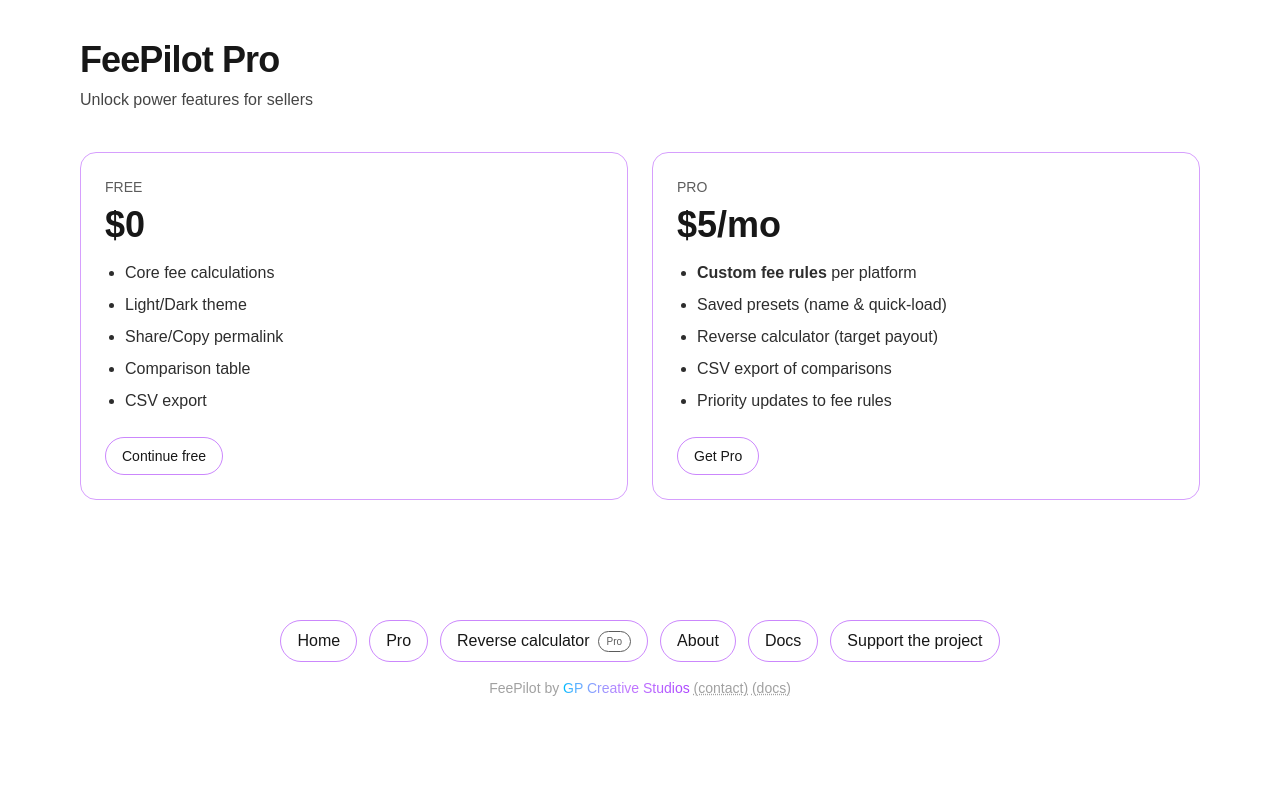
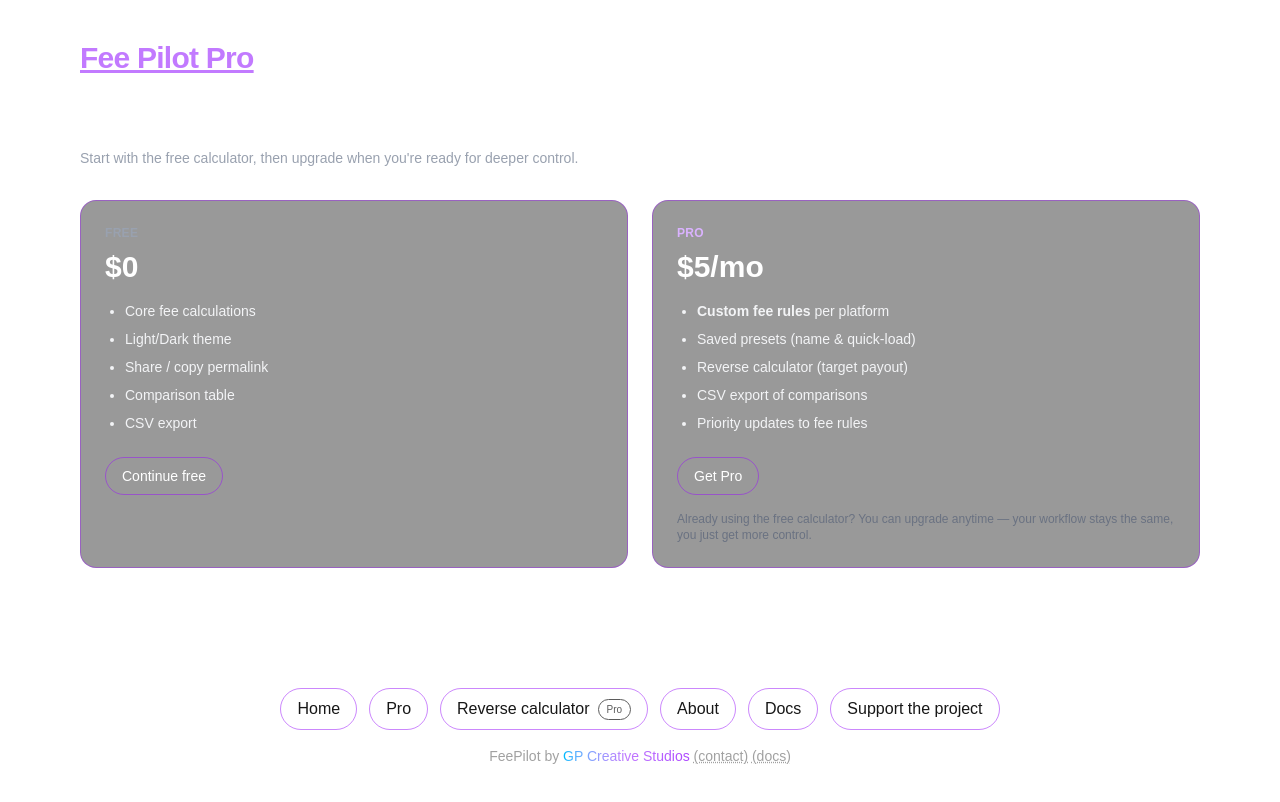
Before and after one commit to gpcreativestudios2018/FeePilot, a Next.js app: page /pro in a window 1280 px wide. Shown: the top 802 px of the page. Built offline with nearby package versions, Linux system fonts and the light colour scheme; no server answers.

Commit message:
ui(pro): polish Pro overview layout (#169)
Co-authored-by: Gordon <gpcreativestudios2018@users.noreply.github.com>

```diff
--- a/src/app/pro/ProClient.tsx
+++ b/src/app/pro/ProClient.tsx
@@ -10,38 +10,50 @@ const hasCheckout = Boolean(checkoutUrl);
 
 export default function ProClient() {
   return (
-    <main className="mx-auto max-w-6xl px-4 pb-20">
-      <header className="py-10">
-        <h1 className="text-4xl font-semibold tracking-tight">FeePilot Pro</h1>
-        <p className="mt-2 opacity-80">Unlock power features for sellers</p>
+    <main className="mx-auto max-w-6xl px-4 py-10 pb-20">
+      {/* Hero / overview (match Docs/About vibe) */}
+      <header className="max-w-3xl">
+        <h1 className="text-3xl font-semibold tracking-tight text-purple-400 underline">
+          Fee Pilot Pro
+        </h1>
+        <p className="mt-4 text-base text-white" suppressHydrationWarning>
+          Unlock power features for sellers: work backward from a target payout, tune fee rules,
+          and export comparisons for your workflow.
+        </p>
+        <p className="mt-2 text-sm text-gray-400">
+          Start with the free calculator, then upgrade when you&apos;re ready for deeper control.
+        </p>
       </header>
 
-      <section className="grid gap-6 sm:grid-cols-2">
+      {/* Free vs Pro overview */}
+      <section className="mt-8 grid gap-6 sm:grid-cols-2">
         {/* Free card */}
-        <div className="rounded-2xl border border-purple-600/40 p-6">
-          <div className="text-sm opacity-70">FREE</div>
-          <div className="mt-2 text-4xl font-bold">$0</div>
-          <ul className="mt-4 list-disc space-y-2 pl-5 opacity-90">
+        <div className="rounded-2xl border border-purple-600/40 bg-black/40 p-6 text-white">
+          <div className="text-xs font-semibold uppercase tracking-wide text-gray-400">Free</div>
+          <div className="mt-2 text-3xl font-bold">$0</div>
+          <ul className="mt-4 list-disc space-y-2 pl-5 text-sm text-gray-100">
             <li>Core fee calculations</li>
             <li>Light/Dark theme</li>
-            <li>Share/Copy permalink</li>
+            <li>Share / copy permalink</li>
             <li>Comparison table</li>
             <li>CSV export</li>
           </ul>
           <Link
             href={'/' as Route}
-            className="mt-6 inline-block rounded-full border border-purple-600/50 px-4 py-2 text-sm hover:bg-white/5"
+            className="mt-6 inline-flex items-center rounded-full border border-purple-600/50 px-4 py-2 text-sm hover:bg-white/5"
           >
             Continue free
           </Link>
         </div>
 
         {/* Pro card */}
-        <div className="rounded-2xl border border-purple-600/40 p-6">
-          <div className="text-sm opacity-70">PRO</div>
-          <div className="mt-2 text-4xl font-bold">$5/mo</div>
-          <ul className="mt-4 list-disc space-y-2 pl-5 opacity-90">
-            <li><strong>Custom fee rules</strong> per platform</li>
+        <div className="rounded-2xl border border-purple-600/40 bg-black/40 p-6 text-white">
+          <div className="text-xs font-semibold uppercase tracking-wide text-purple-300">Pro</div>
+          <div className="mt-2 text-3xl font-bold">$5/mo</div>
+          <ul className="mt-4 list-disc space-y-2 pl-5 text-sm text-gray-100">
+            <li>
+              <strong>Custom fee rules</strong> per platform
+            </li>
             <li>Saved presets (name &amp; quick-load)</li>
             <li>Reverse calculator (target payout)</li>
             <li>CSV export of comparisons</li>
@@ -52,7 +64,7 @@ export default function ProClient() {
             {hasCheckout ? (
               <a
                 href={checkoutUrl as string}
-                className="rounded-full border border-purple-600/50 px-4 py-2 text-sm hover:bg-white/5"
+                className="inline-flex items-center rounded-full border border-purple-600/50 px-4 py-2 text-sm hover:bg-white/5"
               >
                 Get Pro
               </a>
@@ -60,7 +72,7 @@ export default function ProClient() {
               <button
                 type="button"
                 onClick={() => alert('Checkout coming soon ✨')}
-                className="rounded-full border border-purple-600/50 px-4 py-2 text-sm hover:bg-white/5"
+                className="inline-flex items-center rounded-full border border-purple-600/50 px-4 py-2 text-sm hover:bg-white/5"
               >
                 Get Pro
               </button>
@@ -68,11 +80,16 @@ export default function ProClient() {
           </div>
 
           {!hasCheckout && (
-            <p className="mt-3 text-xs opacity-60">
-              Tip: set <code>NEXT_PUBLIC_PRO_CHECKOUT_URL</code> in Vercel (Preview &amp; Production)
-              and redeploy so this button goes to checkout.
+            <p className="mt-3 text-xs text-gray-400">
+              Tip: set <code className="font-mono text-[11px]">NEXT_PUBLIC_PRO_CHECKOUT_URL</code>{' '}
+              in Vercel (Preview &amp; Production) and redeploy so this button goes to checkout.
             </p>
           )}
+
+          <p className="mt-4 text-xs text-gray-500">
+            Already using the free calculator? You can upgrade anytime — your workflow stays the
+            same, you just get more control.
+          </p>
         </div>
       </section>
     </main>
```
